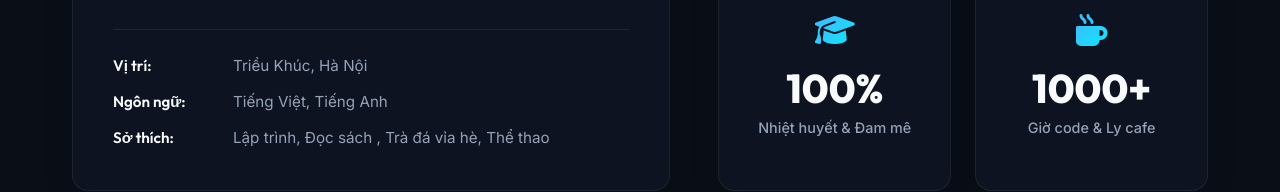
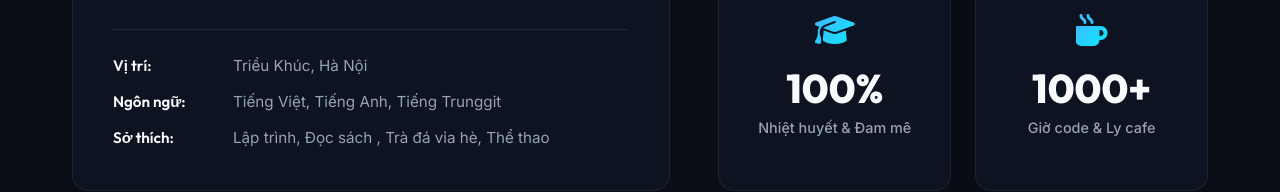
Before and after one commit to thanhcong264/thanhcong2468, a plain HTML site: page index.html in a window 1280 px wide. Shown: the part 1254-1446 px from the top of the page. Drawn offline with Linux system fonts and the light colour scheme.

Commit message:
thay doi ngon ngu

```diff
--- a/index.html
+++ b/index.html
@@ -153,7 +153,7 @@ console.log(developer.code());</code></pre>
                             </div>
                             <div class="info-item">
                                 <span class="info-label">Ngôn ngữ:</span>
-                                <span class="info-val">Tiếng Việt, Tiếng Anh</span>
+                                <span class="info-val">Tiếng Việt, Tiếng Anh, Tiếng Trunggit</span>
                             </div>
                             <div class="info-item">
                                 <span class="info-label">Sở thích:</span>
```
